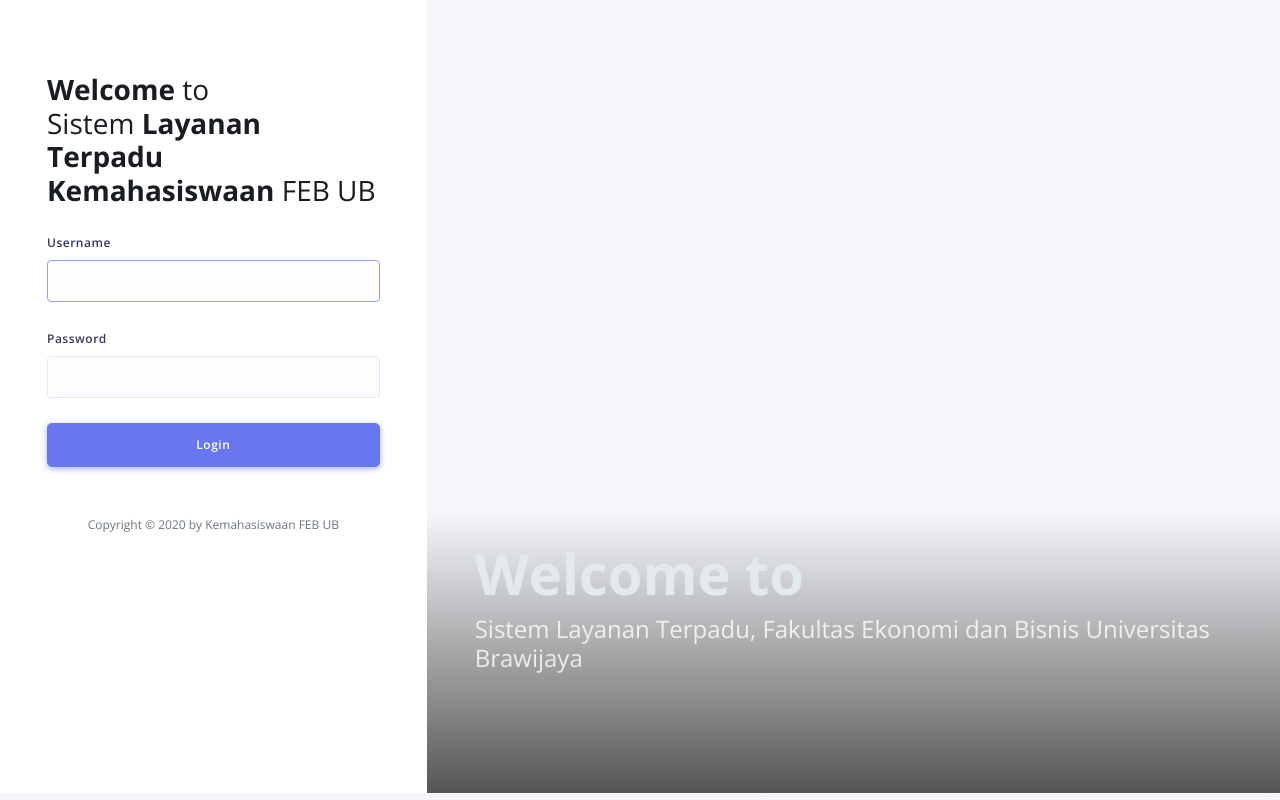
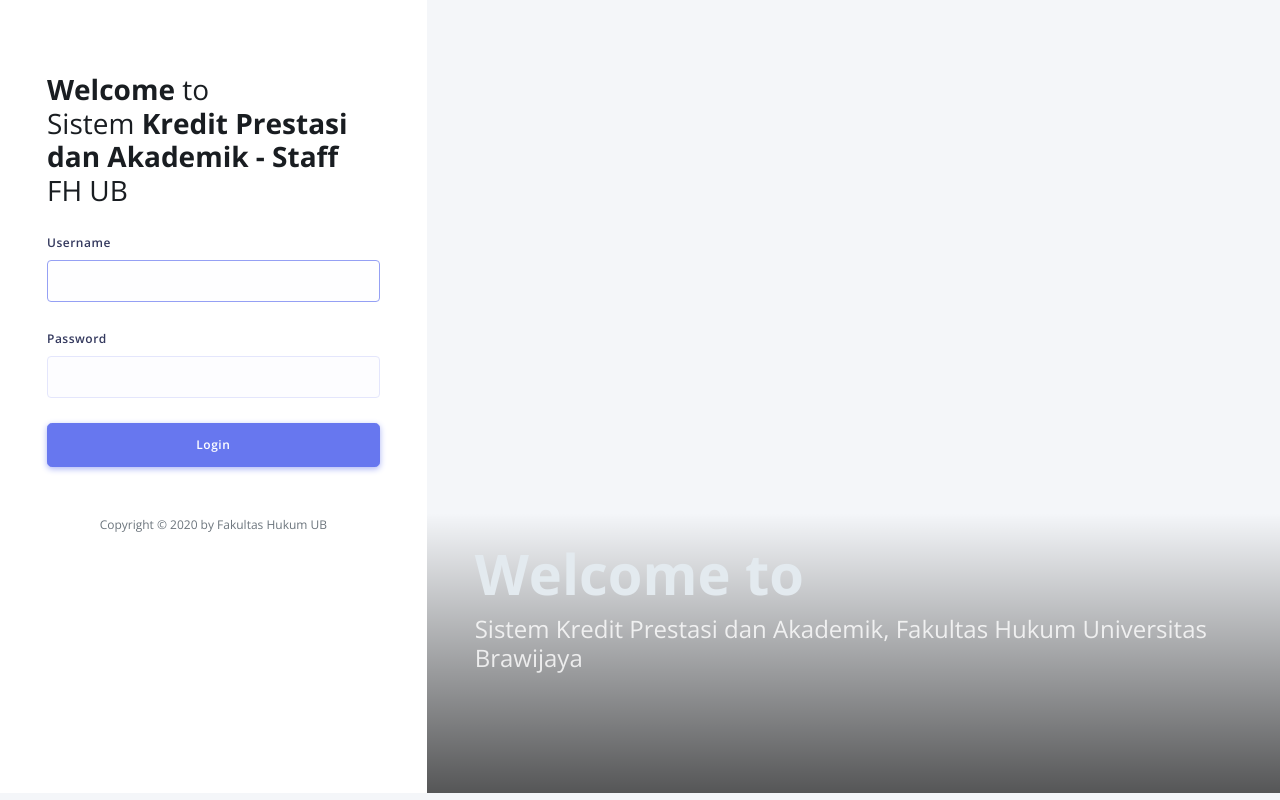
Before and after one commit to yusrilAditya98/skp-fh, a CodeIgniter app: page /skp-fh/Auth/login in a window 1280 px wide. Run offline with CodeIgniter, Linux system fonts and the light colour scheme; some libraries are stand-ins or nearby versions.

Commit message:
rename feb dengan fh
mengubah nama feb dengan fh

```diff
--- a/application/views/auth/login_staff.php
+++ b/application/views/auth/login_staff.php
@@ -22,7 +22,7 @@
       <div class="d-flex flex-wrap align-items-stretch">
         <div class="col-lg-4 col-md-12 col-12 order-lg-1 min-vh-100 order-2 bg-white">
           <div class="p-4 m-2">
-            <h3 class="mt-5 text-dark font-weight-normal"><b>Welcome</b> to <br> <span>Sistem <b>Layanan Terpadu Kemahasiswaan</b></span> FEB UB</h3>
+            <h3 class="mt-5 text-dark font-weight-normal"><b>Welcome</b> to <br> <span>Sistem <b>Kredit Prestasi dan Akademik - Staff</b></span> FH UB</h3>
             <?= $this->session->flashdata('message'); ?>
 
             <form method="POST" action="<?= base_url('Auth/login') ?>" class="needs-validation mt-4" novalidate="">
@@ -52,16 +52,16 @@
             </form>
 
             <div class="text-center mt-5 text-small">
-              Copyright &copy; 2020 by Kemahasiswaan FEB UB
+              Copyright &copy; 2020 by Fakultas Hukum UB
             </div>
           </div>
         </div>
-        <div class="col-lg-8 col-12 order-lg-2 order-1 min-vh-100 background-walk-y position-relative overlay-gradient-bottom" data-background="<?= base_url() ?>/assets/img/bg_feb_2.jpg">
+        <div class="col-lg-8 col-12 order-lg-2 order-1 min-vh-100 background-walk-y position-relative overlay-gradient-bottom" data-background="<?= base_url() ?>/assets/img/bg-fh.jpg">
           <div class="absolute-bottom-left index-2">
             <div class="text-light p-5 pb-2">
               <div class="mb-5 pb-3">
                 <h1 class="mb-2 display-4 font-weight-bold">Welcome to</h1>
-                <h4 class="font-weight-normal text-muted-transparent">Sistem Layanan Terpadu, Fakultas Ekonomi dan Bisnis Universitas Brawijaya</h4>
+                <h4 class="font-weight-normal text-muted-transparent">Sistem Kredit Prestasi dan Akademik, Fakultas Hukum Universitas Brawijaya</h4>
               </div>
 
             </div>
--- a/application/views/template/footer.php
+++ b/application/views/template/footer.php
@@ -1,6 +1,6 @@
 <footer class="main-footer">
     <div class="footer-left">
-        Copyright &copy; 2020 <div class="bullet"></div> Kemahasiswaan FEB UB
+        Copyright &copy; 2020 <div class="bullet"></div> Fakultas Hukum UB
     </div>
 </footer>
 </div>
--- a/application/views/template/header.php
+++ b/application/views/template/header.php
@@ -4,7 +4,7 @@
 <head>
     <meta charset="UTF-8">
     <meta content="width=device-width, initial-scale=1, maximum-scale=1, shrink-to-fit=no" name="viewport">
-    <title>SKP APPS | <?= $title; ?></title>
+    <title>SKP APPS FH | <?= $title; ?></title>
 
     <!-- General CSS Files -->
     <link rel="stylesheet" href="https://stackpath.bootstrapcdn.com/bootstrap/4.3.1/css/bootstrap.min.css" integrity="sha384-ggOyR0iXCbMQv3Xipma34MD+dH/1fQ784/j6cY/iJTQUOhcWr7x9JvoRxT2MZw1T" crossorigin="anonymous">
--- a/application/views/template/sidebar.php
+++ b/application/views/template/sidebar.php
@@ -37,10 +37,10 @@ $subSubMenu = $this->db->query($querySubSubMenu)->result_array();
 <div class="main-sidebar">
     <aside id="sidebar-wrapper">
         <div class="sidebar-brand">
-            <a href="index.html"><img src="<?= base_url('assets/img/white_logo.png') ?>" alt="" width="200dp" class="mt-2"></a>
+            <a href="<?= base_url() ?>">SKP FH-UB</a>
         </div>
         <div class="sidebar-brand sidebar-brand-sm">
-            <a href="index.html">SKP</a>
+            <a href="<?= base_url() ?>">SKP</a>
         </div>
         <?php if ($this->session->userdata("user_profil_kode") != 9) : ?>
             <ul class="sidebar-menu">
--- a/application/views/template/sidebar_admin.php
+++ b/application/views/template/sidebar_admin.php
@@ -1,7 +1,7 @@
 <div class="main-sidebar">
     <aside id="sidebar-wrapper">
         <div class="sidebar-brand">
-            <a href="index.html"><img src="<?= base_url('assets/img/white_logo.png') ?>" alt="" width="200dp" class="mt-2"></a>
+            <a href="<?= base_url() ?>">SKP FH-UB</a>
         </div>
         <div class="sidebar-brand sidebar-brand-sm">
             <a href="index.html">SKP</a>
```
Also changed, not shown: application/views/auth/login.php (+4 -4 lines), assets/img/bg-fh.jpg (added).
